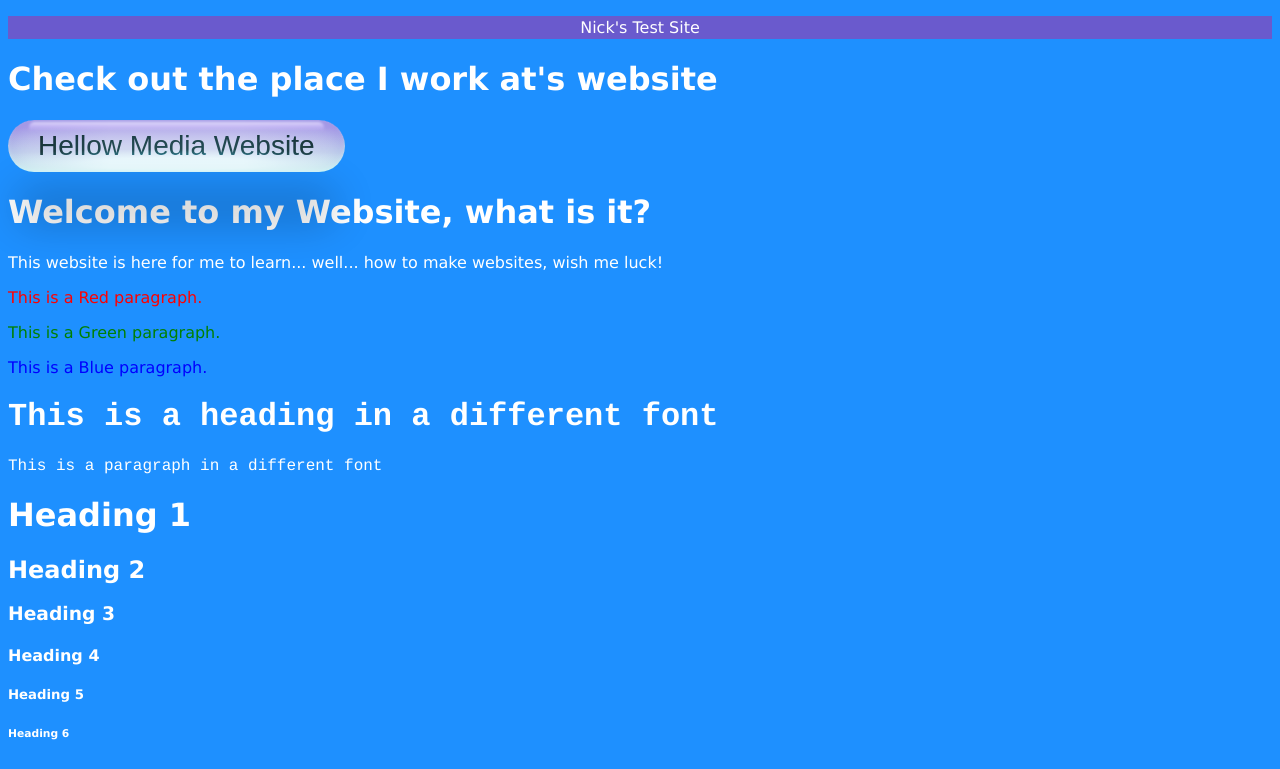
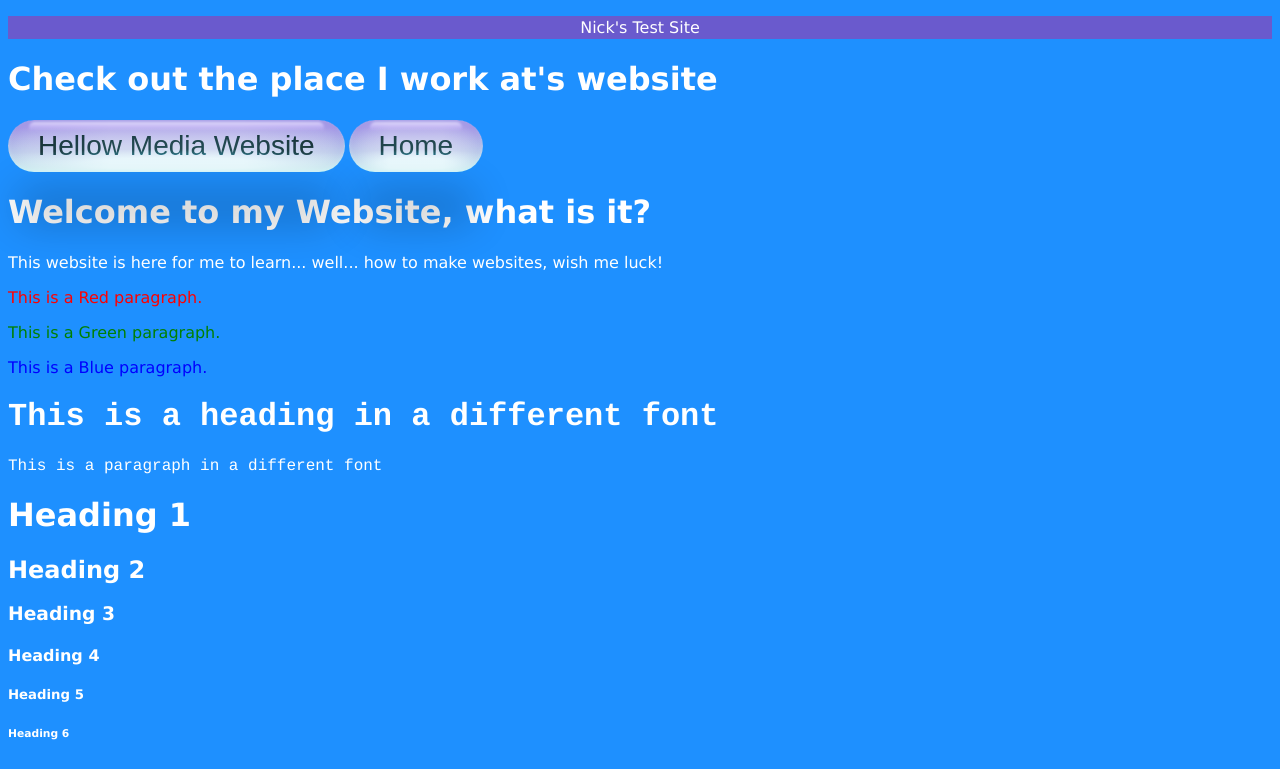
Before and after one commit to NDM1574/ndm1574.pages, a plain HTML site: page index.html in a window 1280 px wide. Shown: the top 769 px of the page. Drawn offline with Linux system fonts and the light colour scheme.

Commit message:
Update index.html

```diff
--- a/index.html
+++ b/index.html
@@ -37,6 +37,10 @@ a:active {
    <button class="GFG"
     onclick="window.location.href = 'https://beta.hellowmedia.com';">
         Hellow Media Website
+    </button>
+    <button class="GFG"
+    onclick="window.location.href = 'page1.html';">
+        Home
     </button>
 
   <!-- This is a comment, but you can't see this! -->
```
